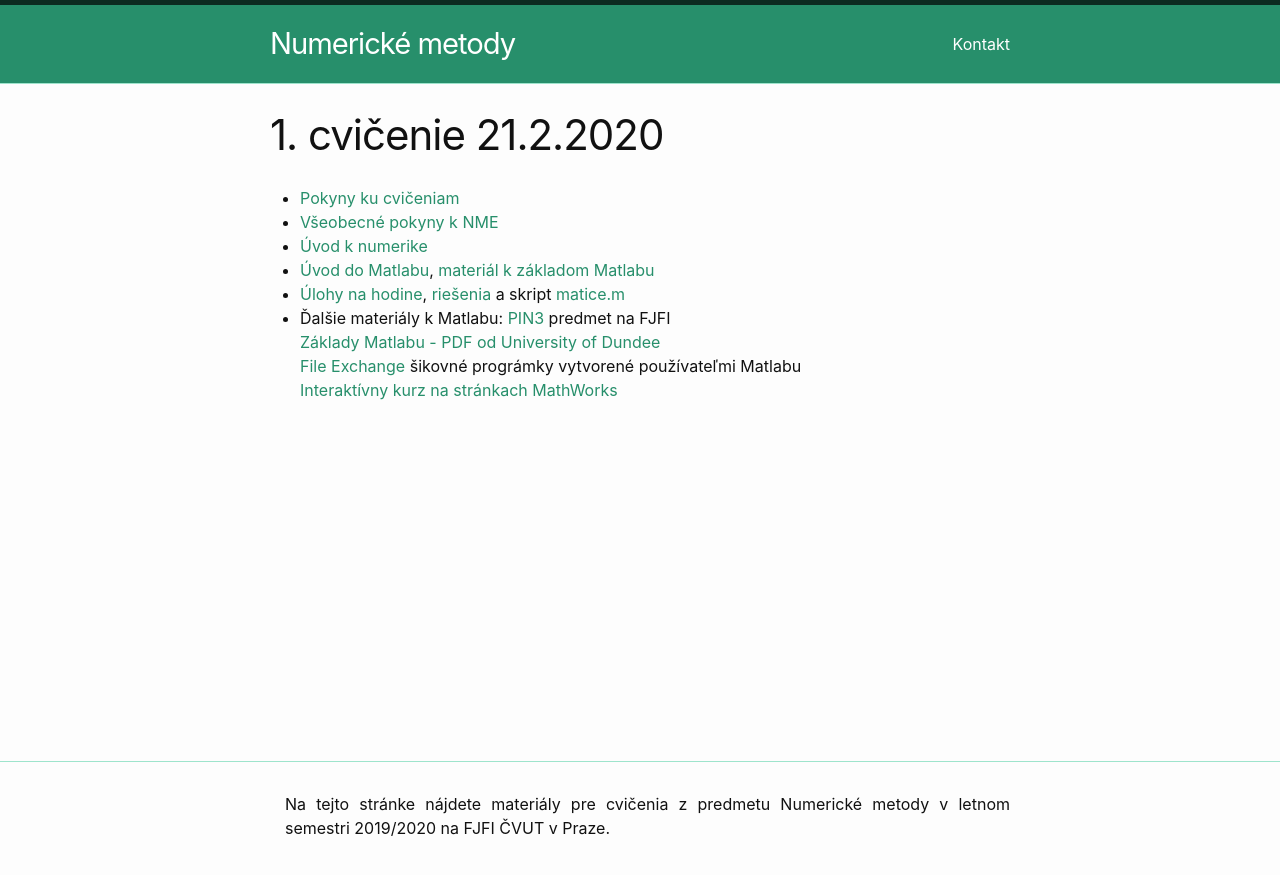
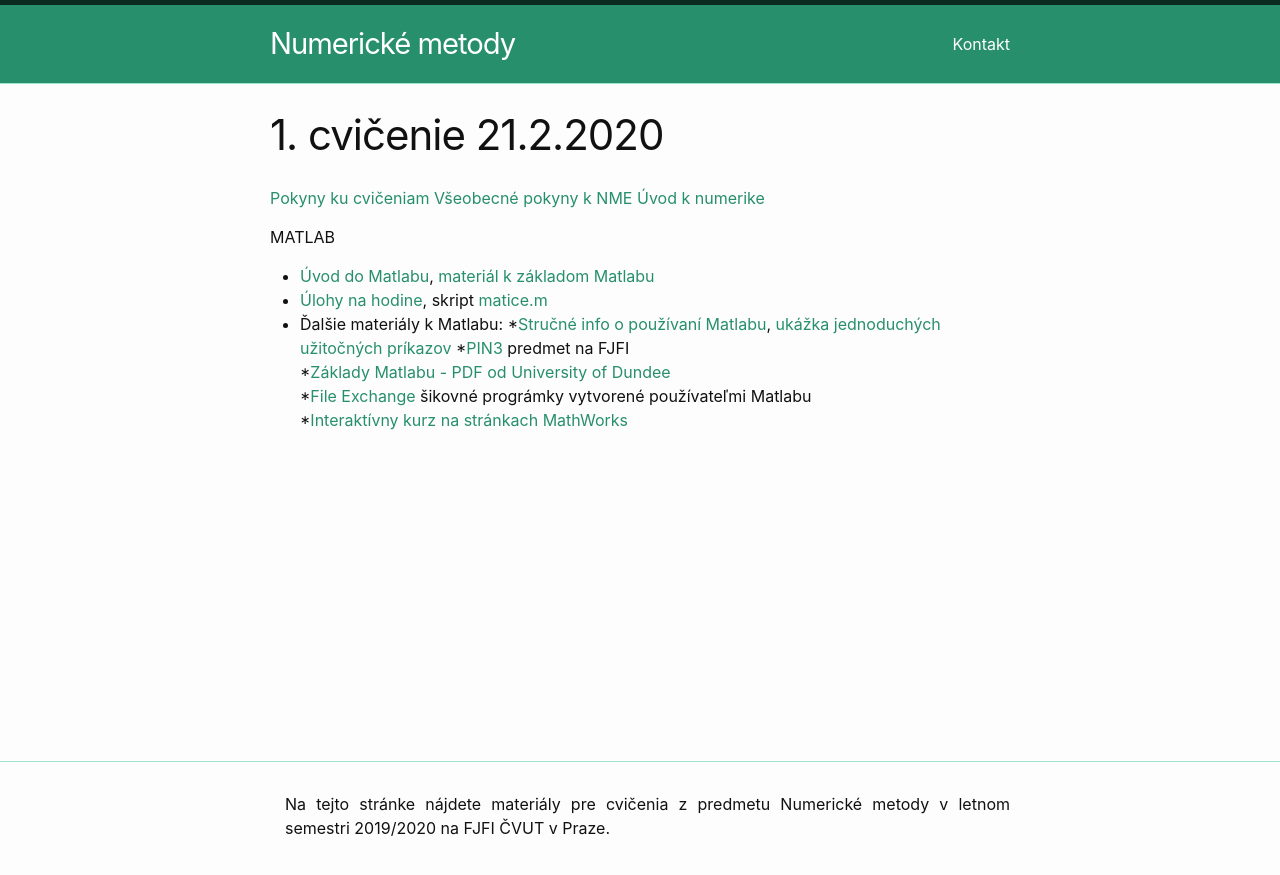
Before and after one commit to maslarova/maslarova.github.io, a Jekyll site: the page built from _posts/2020-02-21-cvicenie1.md, in a window 1280 px wide. Shown: the top 875 px of the page. Built offline with Jekyll 4.4.1, drawn with Linux system fonts in a browser that asks for light colours.

Commit message:
cvicenie 1-materialy

```diff
--- a/_posts/2020-02-21-cvicenie1.md
+++ b/_posts/2020-02-21-cvicenie1.md
@@ -4,12 +4,16 @@ title:  "1. cvičenie 21.2.2020"
 date:   2019-02-21 13:26:13 +0100
 ---
 
-- [Pokyny ku cvičeniam](http://maslarova.github.io/cvicenie1/pokyny.pdf)
-- [Všeobecné pokyny k NME](http://www-troja.fjfi.cvut.cz/~limpouch/numet/NMECvic.pdf)
-- [Úvod k numerike](http://maslarova.github.io/cvicenie1/uvod.pdf)
+[Pokyny ku cvičeniam](http://maslarova.github.io/cvicenie1/pokyny.pdf)
+[Všeobecné pokyny k NME](http://www-troja.fjfi.cvut.cz/~limpouch/numet/NMECvic.pdf)
+[Úvod k numerike](http://maslarova.github.io/cvicenie1/uvod.pdf)
+
+MATLAB
 - [Úvod do Matlabu](http://maslarova.github.io/cvicenie1/matlab_info.pdf), [materiál k základom Matlabu](http://labe.felk.cvut.cz/~posik/y33aui/uvod-do-matlabu/)
-- [Úlohy na hodine](http://maslarova.github.io/cvicenie1/priklady1.pdf), [riešenia](http://maslarova.github.io/cvicenie1/cvicenie1.m) a skript [matice.m](http://maslarova.github.io/cvicenie1/matice.m)
-- Ďalšie materiály k Matlabu: [PIN3](http://www-troja.fjfi.cvut.cz/~sinor/edu/pin3/) predmet na FJFI<br />
-[Základy Matlabu - PDF od University of Dundee](http://www.maths.dundee.ac.uk/software/MatlabNotes.pdf) <br />
-[File Exchange](https://www.mathworks.com/matlabcentral/fileexchange) šikovné prográmky vytvorené používateľmi Matlabu <br />
-[Interaktívny kurz na stránkach MathWorks](https://matlabacademy.mathworks.com/)
+- [Úlohy na hodine](http://maslarova.github.io/cvicenie1/priklady.pdf), <!--[riešenia](http://maslarova.github.io/cvicenie1/cvicenie1.m)-->skript [matice.m](http://maslarova.github.io/cvicenie1/matice.m)
+- Ďalšie materiály k Matlabu:
+*[Stručné info o používaní Matlabu](http://kfe.fjfi.cvut.cz/~vabekjan/NME/00%20-%20MATLAB/00-Programovan%c3%ad.pdf), [ukážka jednoduchých užitočných príkazov](http://kfe.fjfi.cvut.cz/~vabekjan/NME/00%20-%20MATLAB/Uvod.m)
+*[PIN3](http://www-troja.fjfi.cvut.cz/~sinor/edu/pin3/) predmet na FJFI<br />
+*[Základy Matlabu - PDF od University of Dundee](http://www.maths.dundee.ac.uk/software/MatlabNotes.pdf) <br />
+*[File Exchange](https://www.mathworks.com/matlabcentral/fileexchange) šikovné prográmky vytvorené používateľmi Matlabu <br />
+*[Interaktívny kurz na stránkach MathWorks](https://matlabacademy.mathworks.com/)
```
Also changed, not shown: 1 other file.
